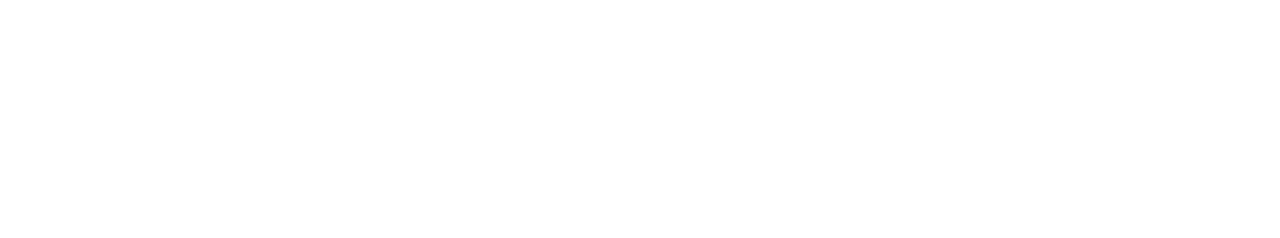
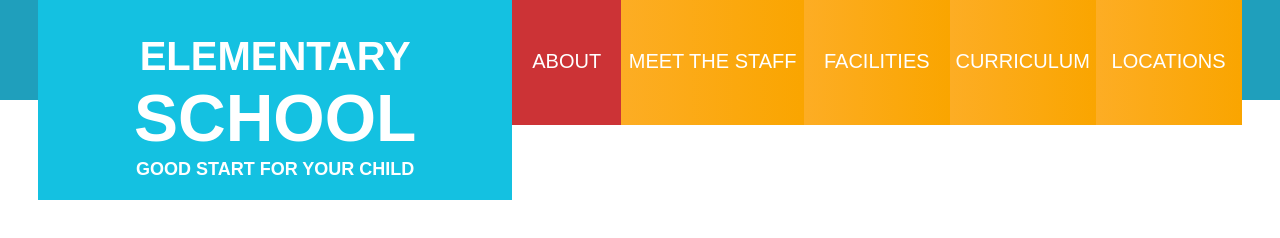
Before and after one commit to AlaaKhattab/Template-18, a plain HTML site: page index.html in a window 1280 px wide. Drawn offline with Linux system fonts and the light colour scheme.

Commit message:
Add header

```diff
--- a/CSS/style.css
+++ b/CSS/style.css
@@ -1,2 +1,86 @@
 /************************************************************************/
 /************************************************************************/
+body{
+    font-family: sans-serif;
+}
+
+/************************************************************************/
+/************************ header ****************************************/
+header{
+    text-transform: uppercase;
+    background-color: #1f9fbc;
+    height: 100px;
+    color: white;
+}
+
+/**************** logo **********************/
+header #logo{
+    float: left;
+    background-color: #14c1e1;
+    width: 37%;
+    margin-left: 3%;
+    text-align: center;
+    height: 200%;
+}
+
+header #logo h2{
+    width: 100%;
+    font-size: 40px;
+    margin-bottom: 2px;
+}
+
+header #logo h1{
+    width: 100%;
+    font-size: 66px;
+    margin-top: 2px;
+    margin-bottom: 2px;
+}
+
+header #logo h6{
+    width: 100%;
+    font-size: 18px;
+    margin-top: 2px;
+}
+
+/***************** nav **********************/
+header nav{
+    float: left;
+    width: 57%;
+    height: 125%;
+    margin-right: 3%;
+}
+
+header nav ul{
+    list-style: none;
+    margin-top: 0;
+    width: 100%;
+    height: 100%;
+}
+
+header nav ul li{
+    float: left;
+    height: 100%;
+    width: 20%;
+    text-align: center;
+    padding-top: 50px;
+    box-sizing: border-box;
+    background: linear-gradient(90deg, #fdad24, #faa500);
+}
+
+header nav ul li:first-of-type{
+    margin-left: -40px;
+    width: 15%;
+    background: linear-gradient( #cc3336, #cc3336);
+}
+
+header nav ul li:hover{
+    background: linear-gradient( #cc3336, #cc3336);
+    cursor: pointer;
+}
+
+header nav ul li a{
+    text-decoration: none;
+    color: white;
+    font-size: 20px;
+    margin-top: 40px;
+}
--- a/index.html
+++ b/index.html
@@ -33,7 +33,61 @@
 
     <!----------------------------------------------------------------------------------------->
     <!------------------------------- body ---------------------------------------------------->
-    <body></body>
+    <body>
+
+
+        <!-------------------------------------------------------------------------->
+        <!------------------------------ header ------------------------------------>
+        <header>
+            <div id="logo">
+                <h2>Elementary</h2>
+                <h1>School</h1>
+                <h6>Good start for your child</h6>
+            </div>
+
+            <nav>
+                <ul>
+                    <li><a href="#">About</a></li>
+                    <li style="width: 25%;"><a href="#">Meet the staff</a></li>
+                    <li><a href="#">Facilities</a></li>
+                    <li><a href="#">Curriculum</a></li>
+                    <li><a href="#">Locations</a></li>
+                </ul>
+            </nav>
+        </header>
+
+
+
+
+
+
+
+
+
+
+
+
+
+
+
+
+
+
+
+
+
+
+
+
+
+
+
+
+
+
+
+
+    </body>
 
 
 </html>
```
